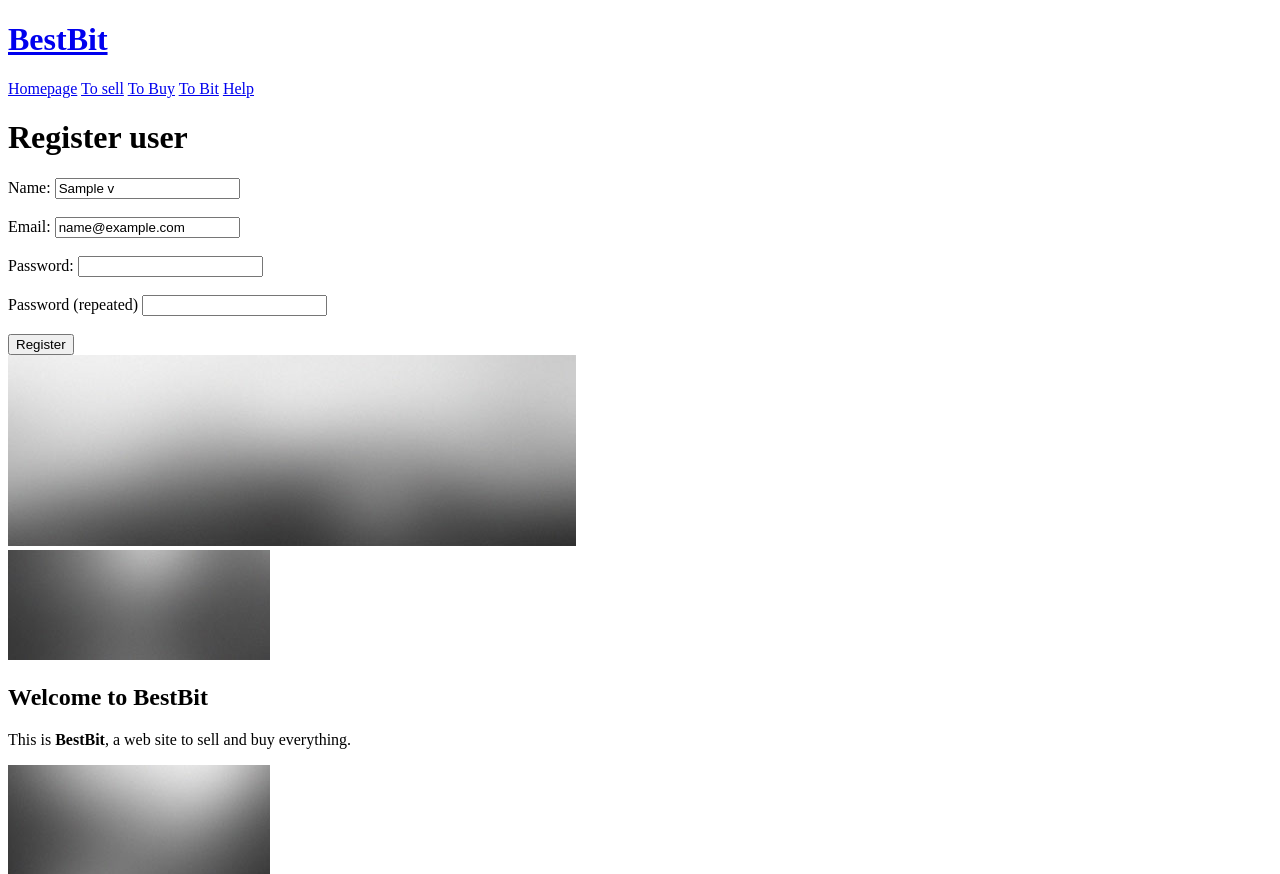
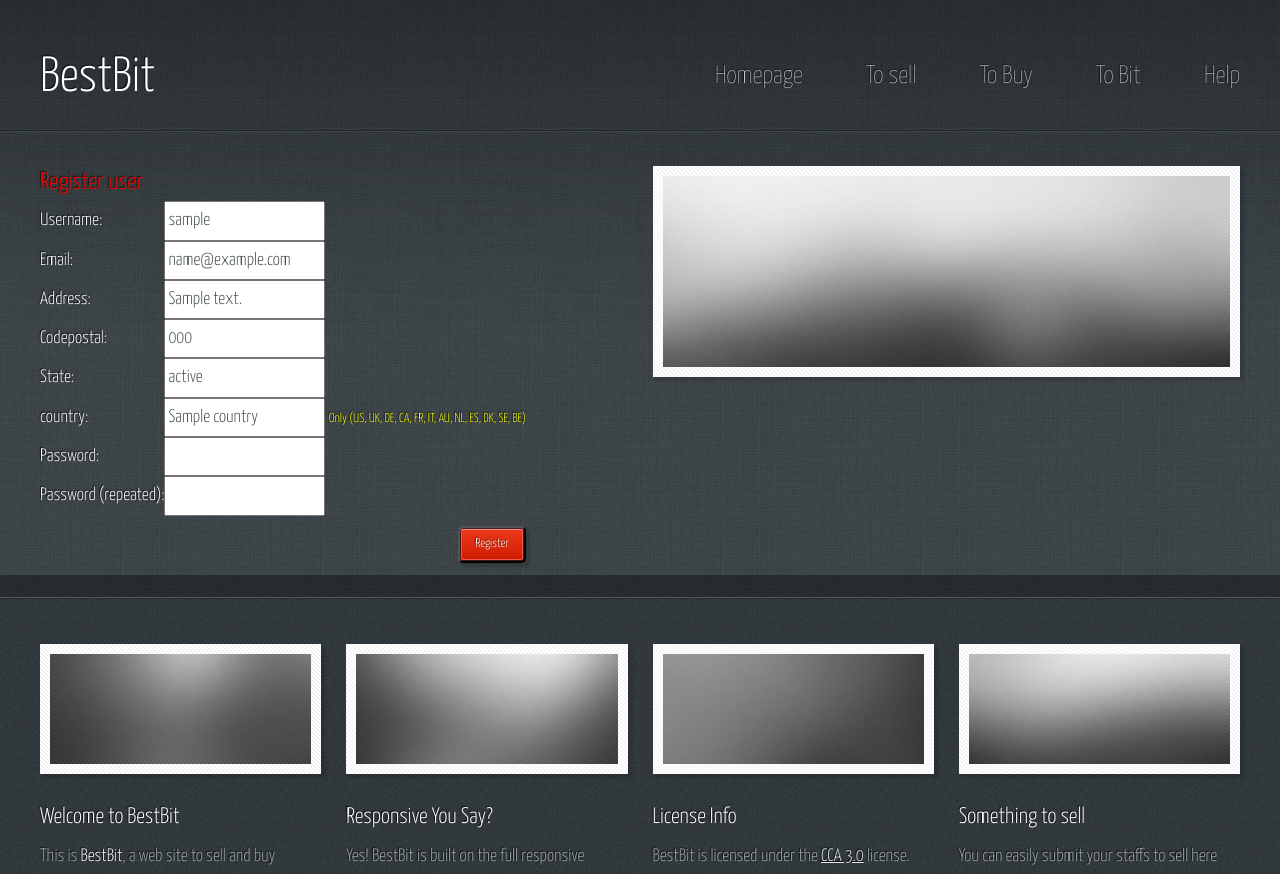
Before and after one commit to alitorabi1/bestbid, a PHP site: template templates/register.html.twig in a window 1280 px wide. Shown: the top 874 px of the page. Run offline with PHP 8.4, Linux system fonts and the light colour scheme; the template is opened without the code that fills it: most values are stand-ins (such as "Sample title", 1, 10 or a date in 2020); some libraries are stand-ins or nearby versions.

Commit message:
--Ali-- 06 Oct 2016 --Ali--

```diff
--- a/assets/css/main.css
+++ b/assets/css/main.css
@@ -1200,11 +1200,12 @@
 		background-color: #ed391b;
 		color: #fff;
 		text-decoration: none;
-		font-size: 1.75em;
+		font-size: .7em;
 		font-weight: 300;
-		padding: 15px 45px 15px 45px;
+		padding: 5px 15px 5px 15px;
+                margin-top: 10px;
 		outline: 0;
-		border-radius: 10px;
+		border-radius: 5px;
 		box-shadow: inset 0px 0px 0px 1px rgba(0, 0, 0, 0.75), inset 0px 2px 0px 0px rgba(255, 192, 192, 0.5), inset 0px 0px 0px 2px rgba(255, 96, 96, 0.85), 3px 3px 3px 1px rgba(0, 0, 0, 0.15);
 		text-shadow: -1px -1px 1px rgba(0, 0, 0, 0.5);
 	}
@@ -1489,8 +1490,8 @@
 			}
 
 			.button-big {
-				font-size: 1.5em;
-				padding: 10px 35px 10px 35px;
+				font-size: .7em;
+				padding: 5px 15px 5px 15px;
 			}
 
 		/* Banner */
@@ -1559,8 +1560,8 @@
 			}
 
 			.button-big {
-				font-size: 1.5em;
-				padding: 10px 35px 10px 35px;
+				font-size: .7em;
+				padding: 5px 15px 5px 15px;
 			}
 
 		/* Wrappers */
--- a/nbproject/private/private.xml
+++ b/nbproject/private/private.xml
@@ -3,6 +3,8 @@
     <editor-bookmarks xmlns="http://www.netbeans.org/ns/editor-bookmarks/2" lastBookmarkId="0"/>
     <open-files xmlns="http://www.netbeans.org/ns/projectui-open-files/2">
         <group>
+            <file>file:/C:/xampp/htdocs/bestbid/index.html</file>
+            <file>file:/C:/xampp/htdocs/bestbid/assets/css/main.css</file>
             <file>file:/C:/xampp/htdocs/bestbid/templates/index.html.twig</file>
             <file>file:/C:/xampp/htdocs/bestbid/templates/template.html.twig</file>
             <file>file:/C:/xampp/htdocs/bestbid/templates/login.html.twig</file>
--- a/templates/register.html.twig
+++ b/templates/register.html.twig
@@ -7,12 +7,12 @@
     <script>
 
         function checkEmail() {
-            var email = $('input[name=email]').val();
+            var email = $('input[name=username]').val();
             if (email != '') {
                 //$('#result').load('/emailexists/' + email);
                 // NOTE: .load is actually .ajax call like below
                 $.ajax({
-                    url: '/emailexists/' + email
+                    url: '/userexists/' + email
                 }).done(function (data) {
                     $("#result").html(data);
                 });
@@ -35,7 +35,7 @@
 
 {% block content %}
 
-<h1>Register user</h1>
+<h1><font size="5" color="red">Register user</font></h1>
 
 {% if errorList %}
     <ul>
@@ -46,12 +46,37 @@
 {% endif %}
 
 <form method="post">
-    Name: <input type="text" name="name" value="{{v.name}}"><br><br>
-    Email: <input type="text" name="email" value="{{v.email}}">
-            <span id="result"></span><br><br>
-    Password: <input type="password" name="pass1"><br><br>
-    Password (repeated) <input type="password" name="pass2"><br><br>
-    <input type="submit" value="Register">
+    <table border="0">
+        <tr>
+            <td>Username:</td><td><input type="text" name="username" value="{{v.username}}"></td>
+        </tr>
+        <tr>
+            <td>Email:</td><td><input type="text" name="email" value="{{v.email}}"></td>
+        </tr>
+        <tr>
+            <td>Address:</td><td><input type="text" name="address" value="{{v.address}}"></td>
+        </tr>
+        <tr>
+            <td>Codepostal:</td><td><input type="text" name="codepostal" value="{{v.codepostal}}"></td>
+        </tr>
+        <tr>
+            <td>State:</td><td><input type="text" name="state" value="{{v.state}}"></td>
+        </tr>
+        <tr>
+            <td>country:</td><td><input type="text" name="country" value="{{v.country}}">
+            <font size="2" color="yellow">Only (US, UK, DE, CA, FR, IT, AU, NL, ES, DK, SE, BE)</font>
+            </td>
+        </tr>
+        <tr>
+            <td>Password:</td><td><input type="password" name="pass1"></td>
+        </tr>
+        <tr>
+            <td>Password (repeated):</td><td><input type="password" name="pass2"></td>
+        </tr>
+        <tr>
+            <td colspan="2" align="right"><input class="button-big" type="submit" value="Register"></td>
+        </tr>
+    </table>
 </form>
 
 {% endblock %}
--- a/templates/template.html.twig
+++ b/templates/template.html.twig
@@ -1,18 +1,10 @@
 <!DOCTYPE HTML>
-<!--
-	Halcyonic by HTML5 UP
-	html5up.net | @ajlkn
-	Free for personal and commercial use under the CCA 3.0 license (html5up.net/license)
--->
 <html>
 	<head>
         <title>{% block title %}{% endblock %}</title>
+		<meta charset="utf-8" />
+		<link rel="stylesheet" href="assets/css/main.css" />
         {% block head %}
-		<meta charset="utf-8" />
-		<meta name="viewport" content="width=device-width, initial-scale=1" />
-		<!--[if lte IE 8]><script src="assets/js/ie/html5shiv.js"></script><![endif]-->
-		<link rel="stylesheet" href="assets/css/main.css" />
-		<!--[if lte IE 9]><link rel="stylesheet" href="assets/css/ie9.css" /><![endif]-->
         {% endblock %}
 	</head>
 	<body>
```
Also changed, not shown: index.php (+47 -12 lines), templates/login.html.twig (+12 -4 lines).
